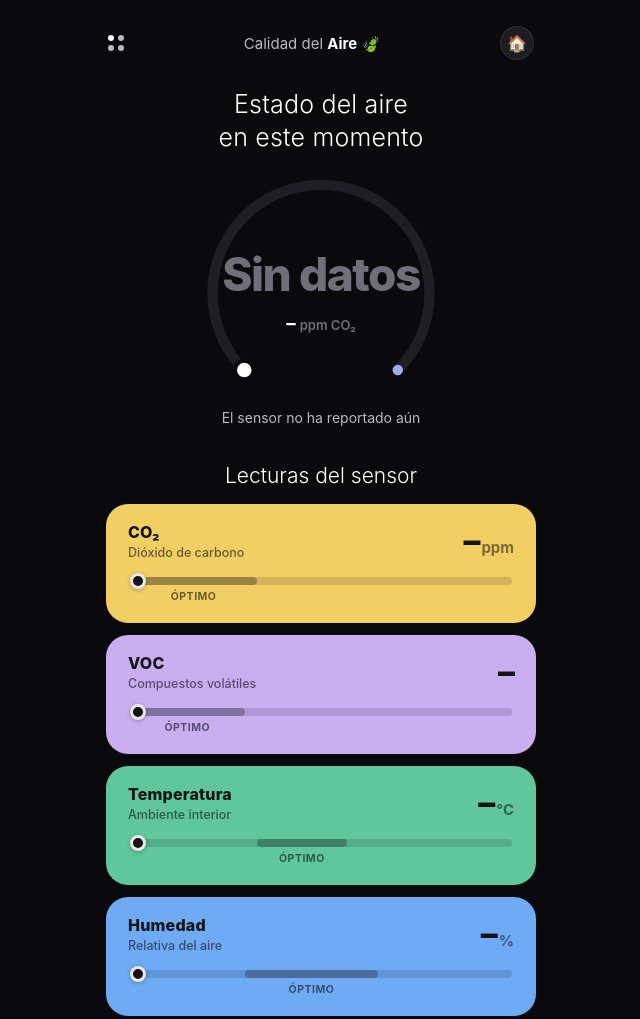
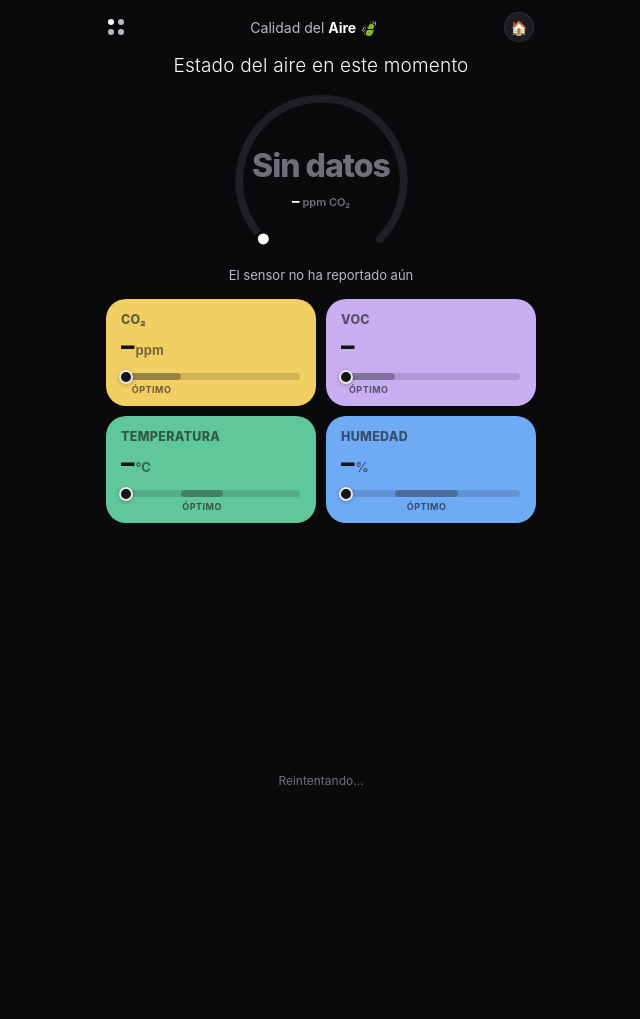
Before and after one commit to ithesk/airtodos, a website: page index.html in a window 1280 px wide. Shown: the top 1019 px of the page, without its empty margins (319-959 px from the left). After the commit the page ends 800 px from the top, so only its background shows below. Drawn offline with Linux system fonts and the light colour scheme; no server answers.

Commit message:
Layout compacto de una pantalla: cuadrícula 2x2 y gauge reducido
Co-Authored-By: Claude Fable 5 <noreply@anthropic.com>

```diff
--- a/index.html
+++ b/index.html
@@ -13,62 +13,53 @@
     --naranja:#f0955c; --rojo:#ef6a6a;
   }
   * { box-sizing:border-box; margin:0; padding:0; -webkit-tap-highlight-color:transparent; }
+  html, body { height:100%; }
   body {
     font-family:-apple-system,BlinkMacSystemFont,"Segoe UI",Roboto,sans-serif;
-    background:var(--page); color:var(--ink); min-height:100vh;
+    background:var(--page); color:var(--ink); min-height:100dvh;
     display:flex; flex-direction:column; align-items:center;
-    padding:20px 20px calc(28px + env(safe-area-inset-bottom));
+    padding:10px 16px calc(12px + env(safe-area-inset-bottom));
   }
-  .wrap { width:100%; max-width:430px; }
+  .wrap { width:100%; max-width:430px; display:flex; flex-direction:column; flex:1; }
 
-  header { display:flex; align-items:center; justify-content:space-between; padding:6px 2px 2px; }
+  header { display:flex; align-items:center; justify-content:space-between; padding:2px 2px 0; }
   .logo { display:grid; grid-template-columns:6px 6px; gap:4px; }
   .logo i { width:6px; height:6px; border-radius:50%; background:var(--ink-2); }
   .logo i:nth-child(1) { background:var(--ink); }
-  .hname { font-size:15px; color:var(--ink-2); }
+  .hname { font-size:14px; color:var(--ink-2); }
   .hname b { color:var(--ink); font-weight:700; }
   .havatar {
-    width:34px; height:34px; border-radius:50%; background:#1c1c22;
-    display:flex; align-items:center; justify-content:center; font-size:16px;
+    width:30px; height:30px; border-radius:50%; background:#1c1c22;
+    display:flex; align-items:center; justify-content:center; font-size:14px;
     border:1px solid rgba(255,255,255,.08);
   }
 
-  h1 {
-    text-align:center; font-size:25px; font-weight:300; line-height:1.3;
-    margin-top:26px; letter-spacing:.2px;
-  }
+  h1 { text-align:center; font-size:19px; font-weight:300; margin-top:12px; letter-spacing:.2px; }
 
-  .gauge { position:relative; margin:6px auto 0; width:min(310px,100%); }
+  .gauge { position:relative; margin:2px auto 0; width:min(235px,64vw); }
   .gauge svg { width:100%; height:auto; display:block; }
   .g-progress { transition:stroke-dashoffset .9s cubic-bezier(.4,0,.2,1); }
   .g-knob { transition:cx .9s cubic-bezier(.4,0,.2,1), cy .9s cubic-bezier(.4,0,.2,1); }
   .g-center {
     position:absolute; inset:0; display:flex; flex-direction:column;
-    align-items:center; justify-content:center; text-align:center; padding-top:14px;
+    align-items:center; justify-content:center; text-align:center; padding-top:10px;
   }
-  .estado { font-size:46px; font-weight:800; letter-spacing:-1.5px; color:var(--verde); transition:color .6s ease; }
-  .lectura { margin-top:10px; font-size:19px; font-weight:700; }
-  .lectura .u { font-size:13px; font-weight:600; color:var(--ink-mute); margin-left:4px; }
-  .sub { text-align:center; font-size:14px; color:var(--ink-2); margin-top:2px; min-height:20px; }
+  .estado { font-size:32px; font-weight:800; letter-spacing:-1px; color:var(--verde); transition:color .6s ease; }
+  .lectura { margin-top:6px; font-size:15px; font-weight:700; }
+  .lectura .u { font-size:11px; font-weight:600; color:var(--ink-mute); margin-left:3px; }
+  .sub { text-align:center; font-size:13px; color:var(--ink-2); margin-top:0; min-height:18px; }
 
-  h2 { text-align:center; font-size:21px; font-weight:300; margin:34px 0 16px; }
-
-  .rows { display:flex; flex-direction:column; gap:12px; }
-  .row {
-    border-radius:22px; padding:16px 22px 18px;
-    color:var(--card-ink);
-  }
+  .rows { display:grid; grid-template-columns:1fr 1fr; gap:10px; margin-top:14px; }
+  .row { border-radius:20px; padding:13px 15px 11px; color:var(--card-ink); }
   .row.amarillo { background:var(--amarillo); }
   .row.lila     { background:var(--lila); }
   .row.verde    { background:var(--verde); }
   .row.azul     { background:var(--azul); }
-  .r-top { display:flex; align-items:center; justify-content:space-between; }
-  .r-label { font-size:16px; font-weight:800; letter-spacing:.2px; }
-  .r-sub { font-size:12.5px; font-weight:500; color:var(--card-ink-2); margin-top:3px; }
-  .r-val { font-size:34px; font-weight:800; letter-spacing:-1px; white-space:nowrap; }
-  .r-val .u { font-size:15px; font-weight:700; opacity:.55; margin-left:2px; letter-spacing:0; }
+  .r-label { font-size:12.5px; font-weight:800; letter-spacing:.3px; text-transform:uppercase; color:var(--card-ink-2); }
+  .r-val { font-size:27px; font-weight:800; letter-spacing:-1px; white-space:nowrap; margin-top:2px; }
+  .r-val .u { font-size:13px; font-weight:700; opacity:.55; margin-left:2px; letter-spacing:0; }
   .r-scale {
-    position:relative; margin:16px 2px 20px; height:8px; border-radius:4px;
+    position:relative; margin:11px 1px 15px; height:7px; border-radius:4px;
     background:rgba(20,20,23,.14);
   }
   .r-zone {
@@ -76,18 +67,25 @@
     background:rgba(20,20,23,.30);
   }
   .r-zone span {
-    position:absolute; top:13px; left:50%; transform:translateX(-50%);
-    font-size:10.5px; font-weight:700; letter-spacing:.5px; text-transform:uppercase;
+    position:absolute; top:11px; left:50%; transform:translateX(-50%);
+    font-size:9px; font-weight:700; letter-spacing:.5px; text-transform:uppercase;
     color:var(--card-ink-2); white-space:nowrap;
   }
   .r-dot {
-    position:absolute; top:50%; left:2%; width:16px; height:16px; border-radius:50%;
-    background:var(--card-ink); border:3px solid rgba(255,255,255,.9);
+    position:absolute; top:50%; left:2%; width:14px; height:14px; border-radius:50%;
+    background:var(--card-ink); border:2.5px solid rgba(255,255,255,.9);
     transform:translate(-50%,-50%); box-shadow:0 1px 4px rgba(0,0,0,.25);
     transition:left .9s cubic-bezier(.4,0,.2,1);
   }
 
-  .foot { text-align:center; margin-top:26px; font-size:13px; color:var(--ink-mute); }
+  .foot { text-align:center; margin-top:auto; padding-top:10px; font-size:12px; color:var(--ink-mute); }
+
+  @media (max-height:660px) {
+    h1 { font-size:17px; margin-top:8px; }
+    .gauge { width:min(200px,58vw); }
+    .estado { font-size:27px; }
+    .r-val { font-size:23px; }
+  }
 </style>
 </head>
 <body>
@@ -98,7 +96,7 @@
     <div class="havatar">🏠</div>
   </header>
 
-  <h1>Estado del aire<br>en este momento</h1>
+  <h1>Estado del aire en este momento</h1>
 
   <div class="gauge">
     <svg viewBox="0 0 300 240" aria-hidden="true">
@@ -124,35 +122,25 @@
   </div>
   <div class="sub" id="sub">Conectando con el sensor</div>
 
-  <h2>Lecturas del sensor</h2>
-
   <div class="rows">
     <div class="row amarillo">
-      <div class="r-top">
-        <div><div class="r-label">CO₂</div><div class="r-sub">Dióxido de carbono</div></div>
-        <div class="r-val"><span id="co2b">–</span><span class="u">ppm</span></div>
-      </div>
+      <div class="r-label">CO₂</div>
+      <div class="r-val"><span id="co2b">–</span><span class="u">ppm</span></div>
       <div class="r-scale"><div class="r-zone" style="left:0%;width:33.3%"><span>óptimo</span></div><div class="r-dot" id="dot-co2"></div></div>
     </div>
     <div class="row lila">
-      <div class="r-top">
-        <div><div class="r-label">VOC</div><div class="r-sub">Compuestos volátiles</div></div>
-        <div class="r-val"><span id="voc">–</span></div>
-      </div>
+      <div class="r-label">VOC</div>
+      <div class="r-val"><span id="voc">–</span></div>
       <div class="r-scale"><div class="r-zone" style="left:0%;width:30%"><span>óptimo</span></div><div class="r-dot" id="dot-voc"></div></div>
     </div>
     <div class="row verde">
-      <div class="r-top">
-        <div><div class="r-label">Temperatura</div><div class="r-sub">Ambiente interior</div></div>
-        <div class="r-val"><span id="temp">–</span><span class="u">°C</span></div>
-      </div>
+      <div class="r-label">Temperatura</div>
+      <div class="r-val"><span id="temp">–</span><span class="u">°C</span></div>
       <div class="r-scale"><div class="r-zone" style="left:33.3%;width:23.4%"><span>óptimo</span></div><div class="r-dot" id="dot-temp"></div></div>
     </div>
     <div class="row azul">
-      <div class="r-top">
-        <div><div class="r-label">Humedad</div><div class="r-sub">Relativa del aire</div></div>
-        <div class="r-val"><span id="hum">–</span><span class="u">%</span></div>
-      </div>
+      <div class="r-label">Humedad</div>
+      <div class="r-val"><span id="hum">–</span><span class="u">%</span></div>
       <div class="r-scale"><div class="r-zone" style="left:30%;width:35%"><span>óptimo</span></div><div class="r-dot" id="dot-hum"></div></div>
     </div>
   </div>
@@ -169,7 +157,7 @@ const NIVELES = {
 };
 const fmt = (v,d=0) => (v==null||isNaN(v)) ? "–" : Number(v).toFixed(d);
 
-// Rango de cada barra: [min, max] → 0..100%
+// Rango de cada escala: [min, max] → 0..100%
 const RANGOS = {
   co2:  [400, 1600],  // ppm: aire exterior → crítico
   voc:  [0, 500],     // índice VOC de Sensirion
```
